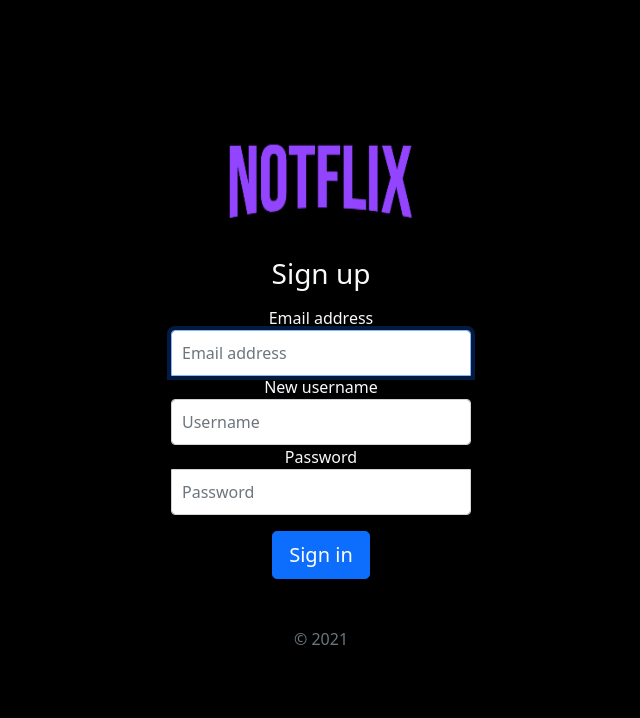
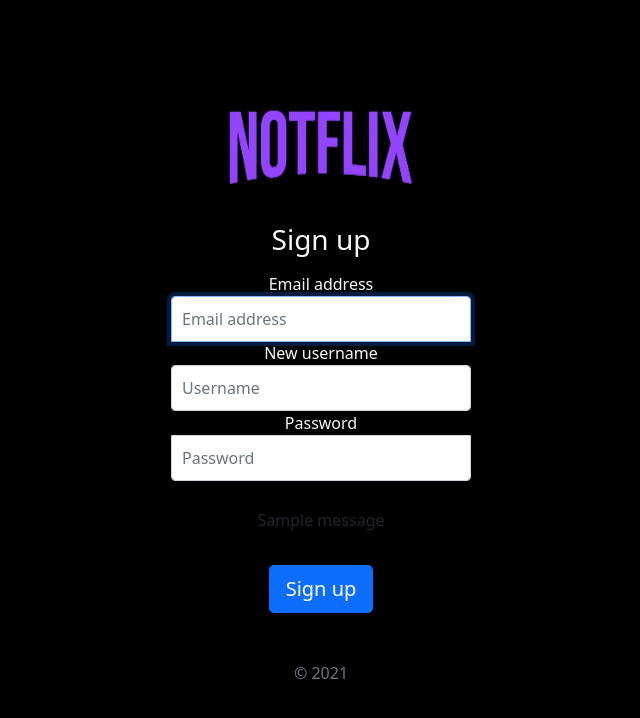
Before and after one commit to neilbox1/Notflix, a Flask app: page /register in a window 1280 px wide. Shown: the top 718 px of the page, without its empty margins (319-959 px from the left). Run offline with Flask 2, Linux system fonts and the light colour scheme; one stand-in notice (Sample message) is shown.

Commit message:
Added flash message when user already exists

```diff
--- a/templates/register.html
+++ b/templates/register.html
@@ -20,9 +20,14 @@
       <label for="inputPassword" class="sr-only text-light">Password</label>
       <input type="password" name="emailpass" id="inputPassword" class="form-control" placeholder="Password" required>
       <div class="checkbox mb-3">
+        {% for message in get_flashed_messages() %}
+        <div class="alert">
+            {{ message }}
+        </div>
+        {% endfor %}
 
       </div>
-      <button class="btn btn-lg btn-primary btn-block" name="submitButton" type="submit">Sign in</button>
+      <button class="btn btn-lg btn-primary btn-block" name="submitButton" type="submit">Sign up</button>
       <p class="mt-5 mb-3 text-muted">&copy; 2021</p>
     </form>
   </body>
```
